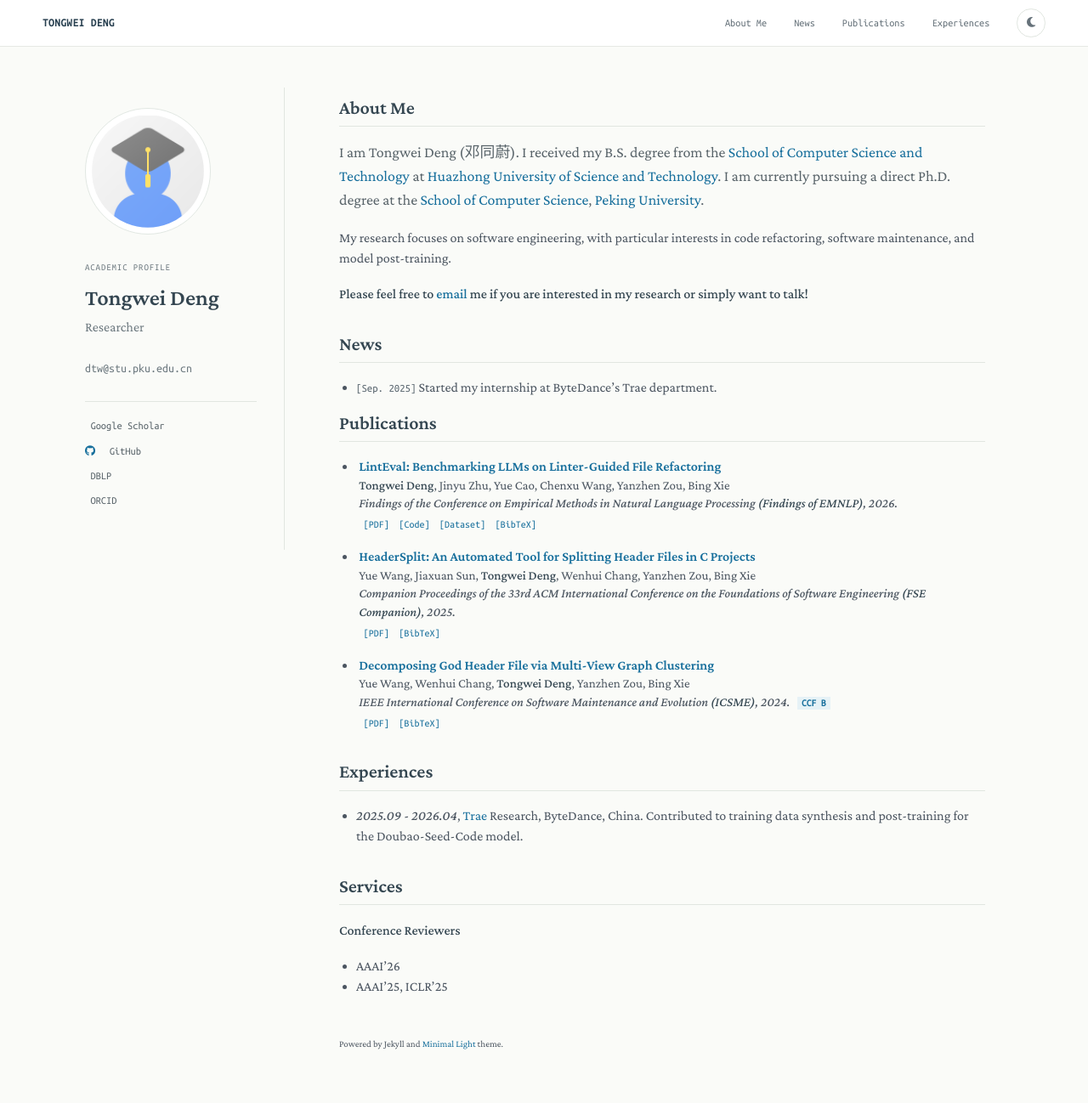
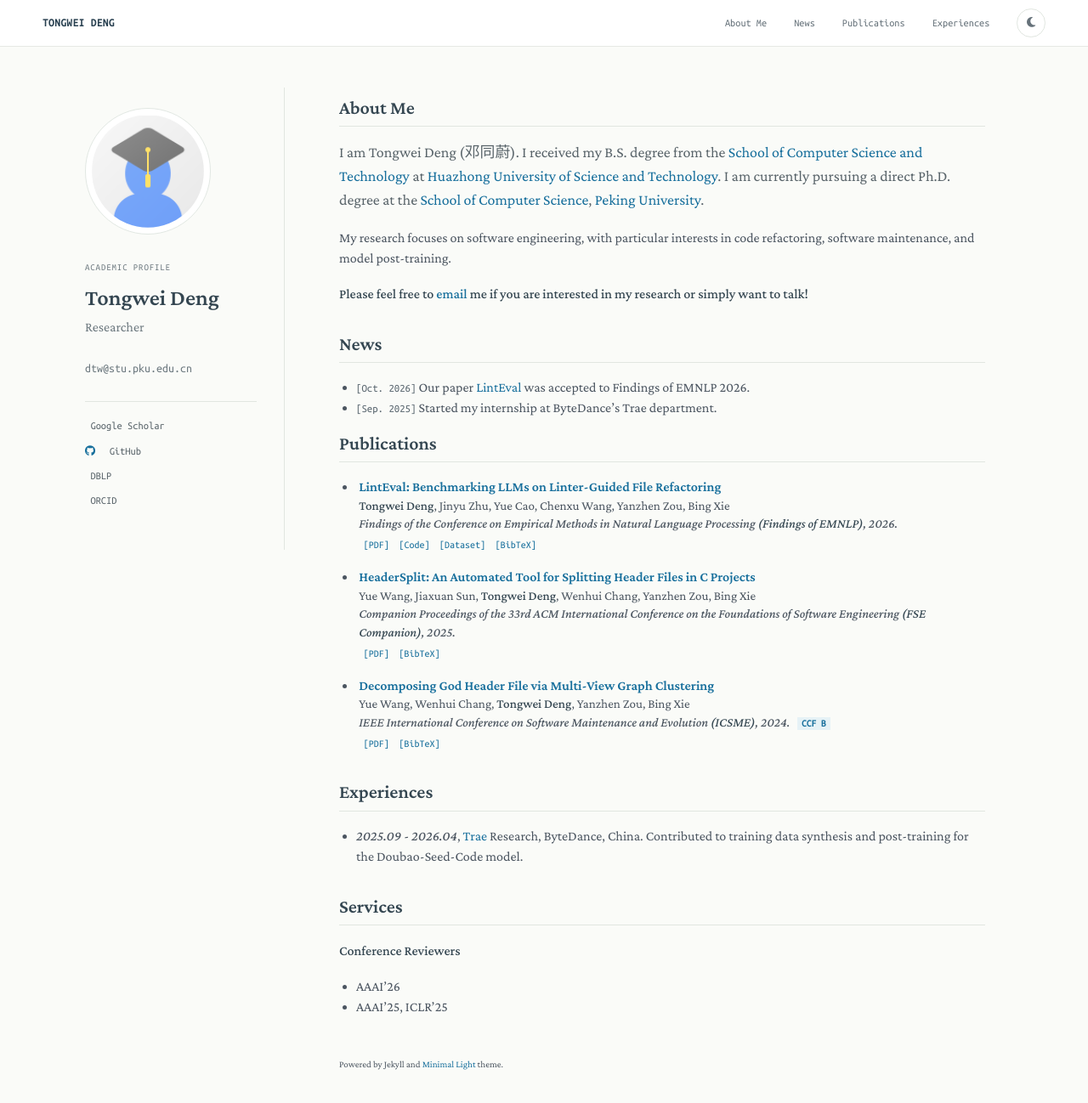
Before and after one commit to 6643789wsx/6643789wsx.github.io, a Jekyll site: the page built from index.md, in a window 1280 px wide and 1377 px high. Shown: the top 1298 px of the window at 85% size. Built offline with Jekyll 4.4.1, drawn with Linux system fonts in a browser that asks for light colours; a style sheet for code colours, icons or effects is not loaded; our own code applies the rules of GitHub Pages for plain Markdown files.

Commit message:
Add LintEval EMNLP acceptance to news

```diff
--- a/index.md
+++ b/index.md
@@ -12,6 +12,7 @@ My research focuses on software engineering, with particular interests in code r
 
 ## News
 
+- **[Oct. 2026]** Our paper [LintEval](https://arxiv.org/abs/2610.20027) was accepted to Findings of EMNLP 2026.
 - **[Sep. 2025]** Started my internship at ByteDance's Trae department.
 
 {% include_relative _includes/publications.md %}
```
